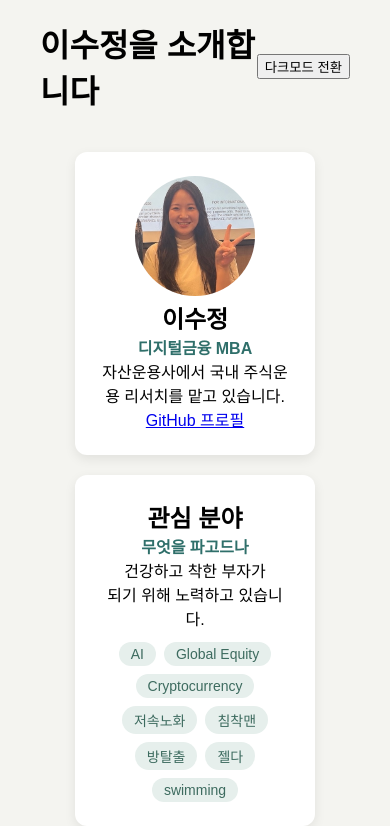
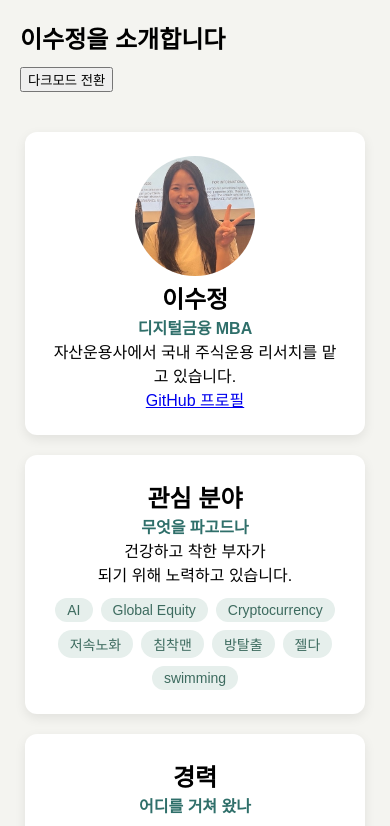
Before and after one commit to platina310/my-page, a plain HTML site: page index.html in a window 390 px wide. Shown: the top 826 px of the page. Drawn offline with Linux system fonts and the light colour scheme; a web font is replaced by a local one.

Commit message:
자기소개 진짜 마무리

```diff
--- a/style.css
+++ b/style.css
@@ -40,3 +40,14 @@ button { white-space: nowrap; }
 .timeline li { position:relative; padding:0 0 16px 18px; font-size:15px; }
 .timeline li::before { content:""; position:absolute; left:-7px; top:6px;
                        width:12px; height:12px; border-radius:50%; background:#3d6b5f; }
+
+body { word-break: keep--all; }          /* 한국어를 단어 단위로만 줄바꿈 */
+
+h1 { font-size: clamp(24px, 6vw, 40px); }   /* 화면 폭에 따라 제목 크기 자동 조절 */
+
+@media (max-width: 600px) {
+  header { flex-direction: column; align-items: flex-start; gap: 12px; padding: 20px; }
+  .card { width: 100%; max-width: 340px; }
+}
+
+body.dark a:not(.btn) { color: #8fd3c7; }
```
